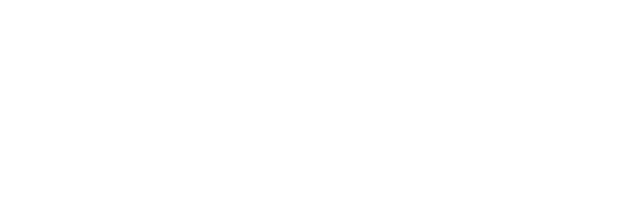
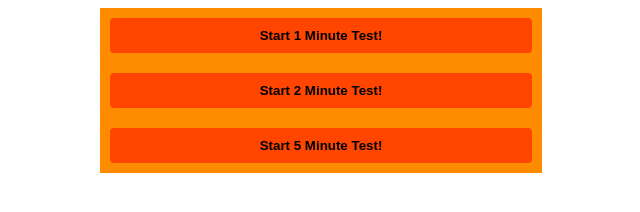
Before and after one commit to sllujaan/typing-test-javascript, a plain HTML site: page typingTest-start-modules/typingTest-start.html in a window 1280 px wide. Shown: the whole page, without its empty margins (319-959 px from the left). Drawn offline with Linux system fonts and the light colour scheme.

Commit message:
made some progress in startup module

```diff
--- a/typingTest-start-modules/typingTest-start.css
+++ b/typingTest-start-modules/typingTest-start.css
@@ -0,0 +1,22 @@
+
+body {
+    display: flex;
+    justify-content: center;
+    flex-wrap: wrap;
+    align-items: center;
+    flex-direction: row;
+}
+
+.start-container{
+    background-color: darkorange;
+}
+
+.btn{
+    margin: 10px;
+    padding: 10px 150px;
+    border: none;
+    font-weight: bold;
+    border-radius: 4px;
+    background-color: orangered;
+
+}
--- a/typingTest-start-modules/typingTest-start.html
+++ b/typingTest-start-modules/typingTest-start.html
@@ -3,9 +3,24 @@
 <head>
     <meta charset="UTF-8">
     <meta name="viewport" content="width=device-width, initial-scale=1.0">
+    <link rel="stylesheet" href="./typingTest-start.css">
+    <script src="./typingTest-start.js" defer type="module"></script>
     <title>start your typing test now!</title>
 </head>
 <body>
+    <div class="start-container">
+        <div>
+            <button id="1" class="btn" onclick="onClick(event)" >Start 1 Minute Test!</button>
+        </div>
+        <div>
+            <button id="2" class="btn" onclick="onClick(event)">Start 2 Minute Test!</button>
+        </div>
+        <div>
+            <button id="5" class="btn" onclick="onClick(event)">Start 5 Minute Test!</button>
+        </div>
+    </div>
+
+
 
 </body>
 </html>
--- a/typingTest-start-modules/typingTest-start.js
+++ b/typingTest-start-modules/typingTest-start.js
@@ -0,0 +1,5 @@
+
+
+function onClick(event) {
+    console.log(event)
+}
```
